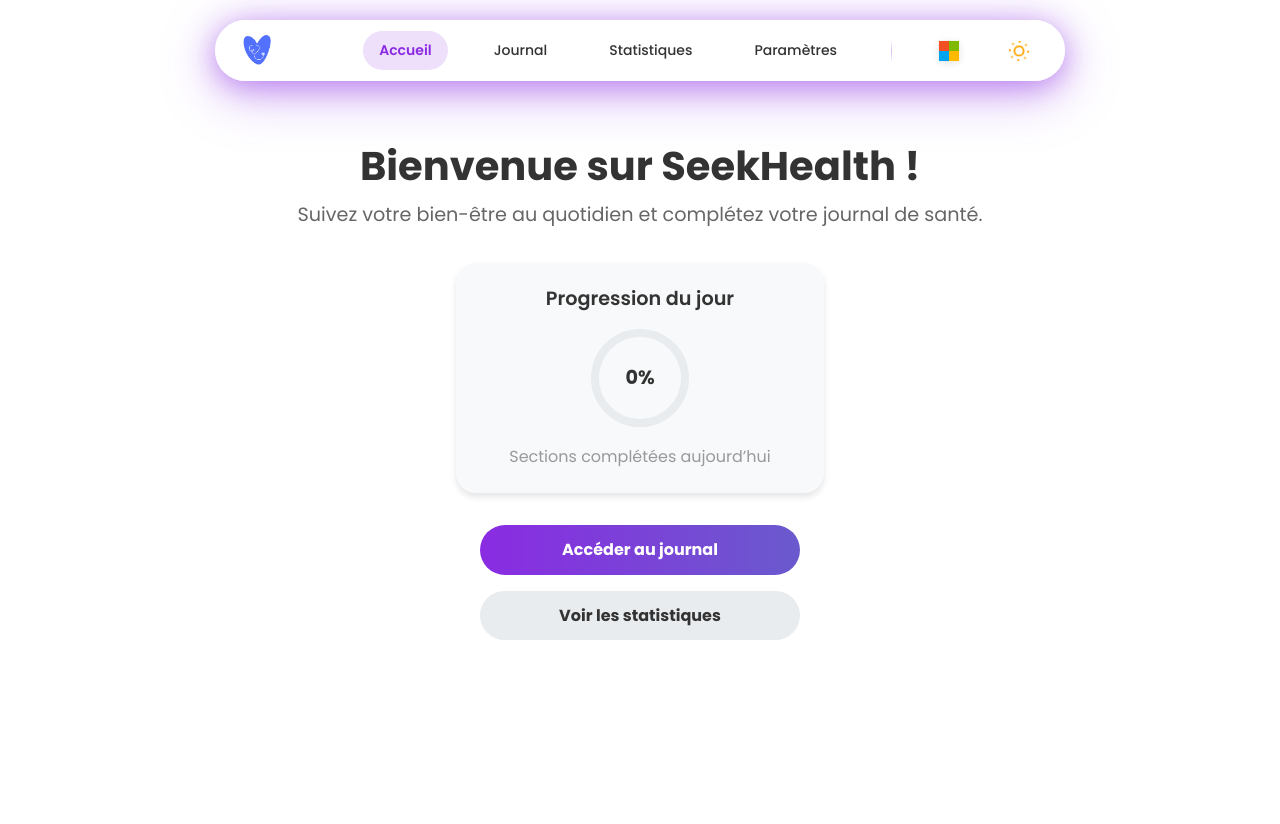
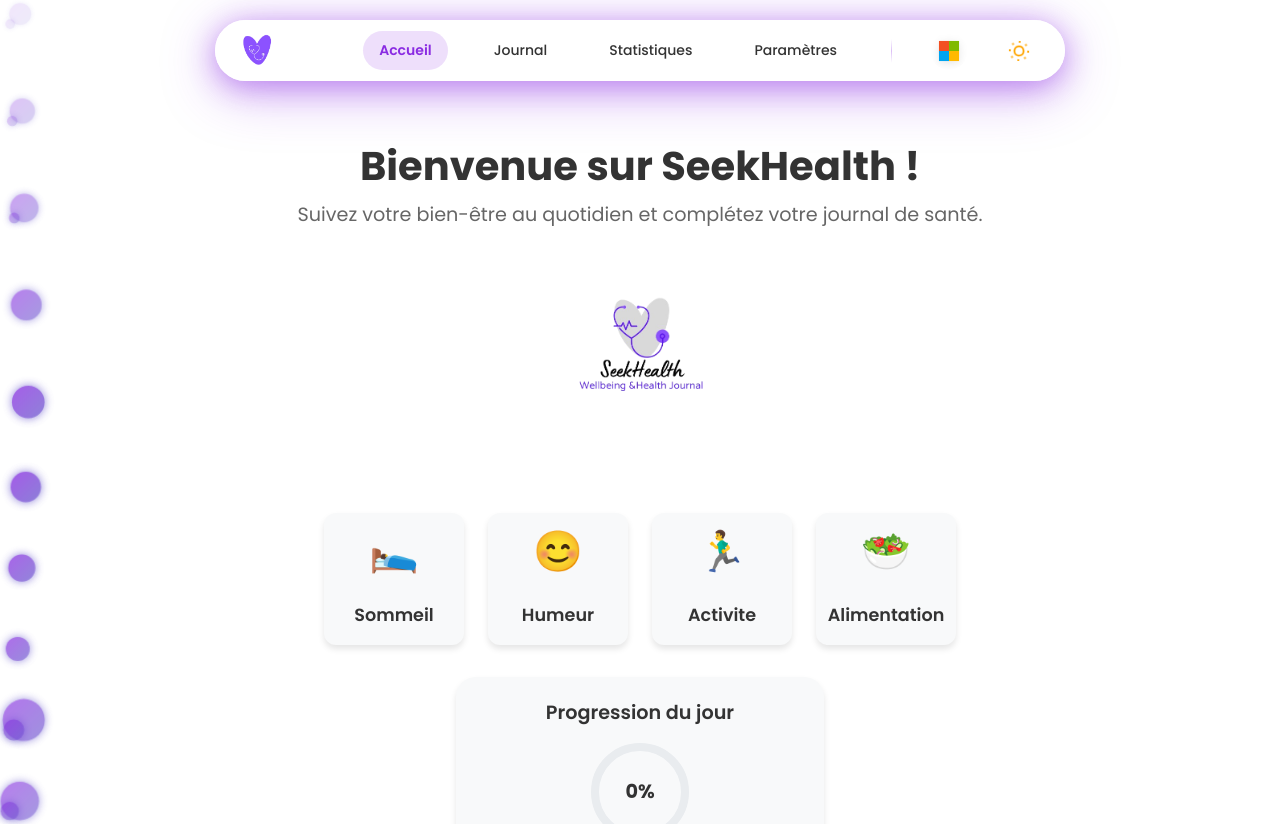
Before and after one commit to Sharu2501/seekhealth, a Vue app: page / in a window 1280 px wide. Shown: the top 824 px of the page. Built offline with nearby package versions, Linux system fonts and the light colour scheme.

Commit message:
Accueil + logo

```diff
--- a/src/views/HomeView.vue
+++ b/src/views/HomeView.vue
@@ -7,6 +7,24 @@
       <p class="home-subtitle">
         Suivez votre bien-être au quotidien et complétez votre journal de santé.
       </p>
+
+      <img src="@/components/img/logo-seek-health.png" alt="Logo SeekHealth" class="logo-between" />
+    </div>
+
+    <div class="sections-grid">
+      <div
+        v-for="(completed, section) in sectionCompletions"
+        :key="section"
+        :class="['section-card', completed ? 'completed' : '']"
+      >
+        <div class="icon">
+          <span v-if="section === 'sommeil'">🛌</span>
+          <span v-else-if="section === 'humeur'">😊</span>
+          <span v-else-if="section === 'activite'">🏃‍♂️</span>
+          <span v-else-if="section === 'alimentation'">🥗</span>
+        </div>
+        <div class="section-name">{{ section.charAt(0).toUpperCase() + section.slice(1) }}</div>
+      </div>
     </div>
 
     <div class="home-dashboard">
@@ -50,12 +68,16 @@
 
       <div class="home-actions">
         <router-link to="/journal" class="action-button">
-          Accéder au journal
+          📝 Accéder au journal
         </router-link>
         <router-link to="/statistiques" class="action-button secondary">
-          Voir les statistiques
+          📊 Voir les statistiques
         </router-link>
       </div>
+    </div>
+
+    <div class="floating-bubbles">
+      <div class="bubble" v-for="i in 15" :key="i" :style="{'--i': i}"></div>
     </div>
   </div>
 </template>
@@ -95,18 +117,22 @@
 
 <style scoped>
 .home-wrapper {
+  position: relative;
   padding: 2rem;
   display: flex;
   flex-direction: column;
   align-items: center;
   background-color: var(--bg-primary);
   color: var(--text-primary);
+  overflow: hidden;
   transition: background-color 0.3s ease, color 0.3s ease;
 }
 
 .home-welcome {
   text-align: center;
   margin-bottom: 2rem;
+  z-index: 10;
+  position: relative;
 }
 
 .home-title {
@@ -121,6 +147,69 @@
   margin-top: 0.5rem;
 }
 
+.logo-between {
+  display: block;
+  margin: 1rem auto 2rem auto;
+  width: 200px;
+  height: auto;
+  object-fit: contain;
+}
+
+/* --- Grille Sections --- */
+.sections-grid {
+  grid-template-columns: repeat(4, 140px);
+  display: grid;
+  gap: 1.5rem;
+  margin-bottom: 2rem;
+  z-index: 10;
+  position: relative;
+}
+
+.section-card {
+  background: var(--bg-secondary);
+  border-radius: var(--radius-md);
+  box-shadow: var(--shadow-md);
+  padding: 1rem;
+  text-align: center;
+  color: var(--text-primary);
+  cursor: pointer;
+  user-select: none;
+  transition: transform 0.3s ease, box-shadow 0.3s ease;
+  display: flex;
+  flex-direction: column;
+  align-items: center;
+  font-weight: var(--font-weight-semibold);
+  font-size: 1.1rem;
+}
+
+.section-card .icon {
+  font-size: 2.5rem;
+  margin-bottom: 0.5rem;
+  animation: bounce 2s infinite;
+}
+
+.section-card.completed {
+  background: linear-gradient(135deg, #6a5acd, #8a2be2);
+  color: white;
+  box-shadow: 0 0 12px #6a5acd;
+  animation: glow 1.5s infinite alternate;
+}
+
+.section-card:hover {
+  transform: translateY(-6px);
+  box-shadow: 0 6px 12px rgba(138, 43, 226, 0.6);
+}
+
+@keyframes bounce {
+  0%, 100% { transform: translateY(0); }
+  50% { transform: translateY(-10px); }
+}
+
+@keyframes glow {
+  0% { box-shadow: 0 0 8px #6a5acd; }
+  100% { box-shadow: 0 0 20px #8a2be2; }
+}
+
 .home-dashboard {
   display: flex;
   flex-direction: column;
@@ -128,6 +217,8 @@
   gap: 2rem;
   width: 100%;
   max-width: 320px;
+  z-index: 10;
+  position: relative;
 }
 
 .home-progress-card {
@@ -137,6 +228,7 @@
   box-shadow: var(--shadow-md);
   text-align: center;
   width: 100%;
+  position: relative;
 }
 
 .card-title {
@@ -199,6 +291,11 @@
   transition: transform 0.2s, background-color 0.3s ease;
   text-align: center;
   flex: 1 1 140px;
+  display: flex;
+  align-items: center;
+  justify-content: center;
+  gap: 0.5rem;
+  font-size: 1.1rem;
 }
 
 .action-button.secondary {
@@ -233,4 +330,44 @@
   background: var(--accent-primary);
   color: white;
 }
+
+.floating-bubbles {
+  position: fixed;
+  top: 0;
+  left: 0;
+  width: 100vw;
+  height: 100vh;
+  pointer-events: none;
+  overflow: visible;
+  z-index: 1;
+}
+
+.bubble {
+  position: absolute;
+  bottom: -40px;
+  width: calc(10px + var(--i) * 2px);
+  height: calc(10px + var(--i) * 2px);
+  background: linear-gradient(135deg, #8A2BE2, #6A5ACD);
+  border-radius: 50%;
+  opacity: calc(0.3 + var(--i) / 15);
+  animation: floatUp 8s linear infinite;
+  animation-delay: calc(var(--i) * -0.8s);
+  filter: drop-shadow(0 0 4px #6a5acd);
+  left: calc((var(--i) * 6.6vw) % 100vw);
+}
+
+@keyframes floatUp {
+  0% {
+    transform: translateX(0) translateY(0) scale(1);
+    opacity: 0.6;
+  }
+  50% {
+    transform: translateX(15px) translateY(-50vh) scale(1.2);
+    opacity: 0.8;
+  }
+  100% {
+    transform: translateX(0) translateY(-110vh) scale(0.5);
+    opacity: 0;
+  }
+}
 </style>
```
Also changed, not shown: src/components/img/SeekHealthlogo.png, src/components/img/logo-seek-health.png (added).
